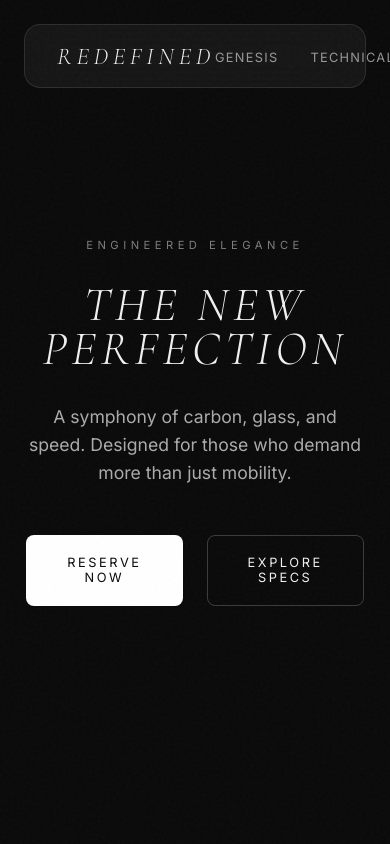
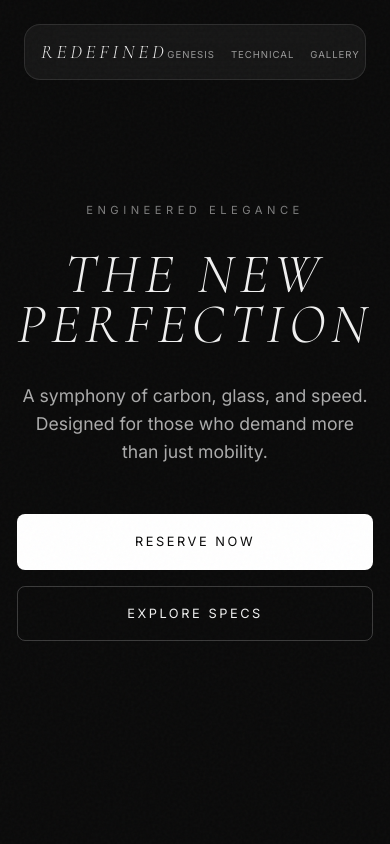
Before and after one commit to rp0948566-hue/Car-3d-scrollign-webside-, a website built with Vite: page index.html in a window 390 px wide. Shown: the top 844 px of the page. Built offline with nearby package versions, Linux system fonts and the light colour scheme.

Commit message:
feat: refine responsive design for mobile and ultra-wide screens

```diff
--- a/src/css/style.css
+++ b/src/css/style.css
@@ -268,4 +268,40 @@ footer {
         grid-template-columns: 1fr;
         gap: 2rem;
     }
+
+    .glass-nav {
+        padding: 0 1rem;
+        height: 3.5rem;
+    }
+
+    .logo {
+        font-size: 1.2rem;
+    }
+
+    .nav-links {
+        gap: 1rem;
+    }
+
+    .nav-links li a {
+        font-size: 0.6rem;
+    }
 }
+
+@media (max-width: 480px) {
+    .hero-content h1 {
+        font-size: 3.5rem;
+    }
+
+    .hero-ctas {
+        flex-direction: column;
+        gap: 1rem;
+    }
+
+    .btn {
+        width: 100%;
+    }
+
+    .spec-value {
+        font-size: 2rem;
+    }
+}
```
